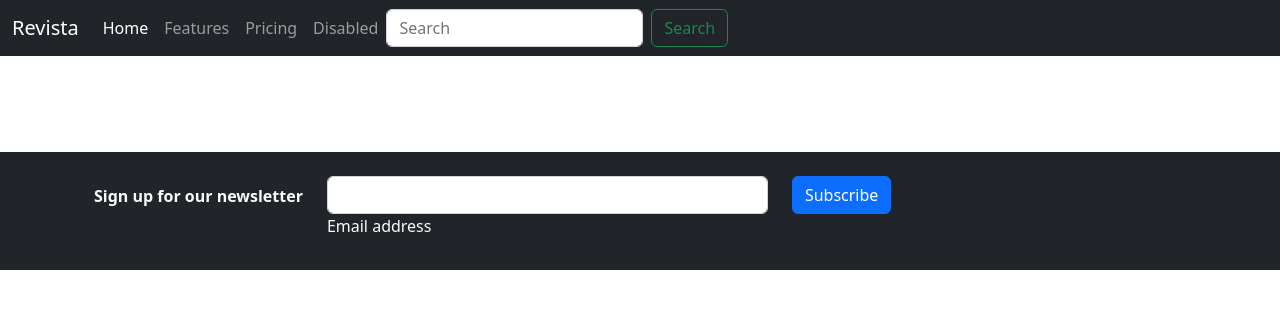
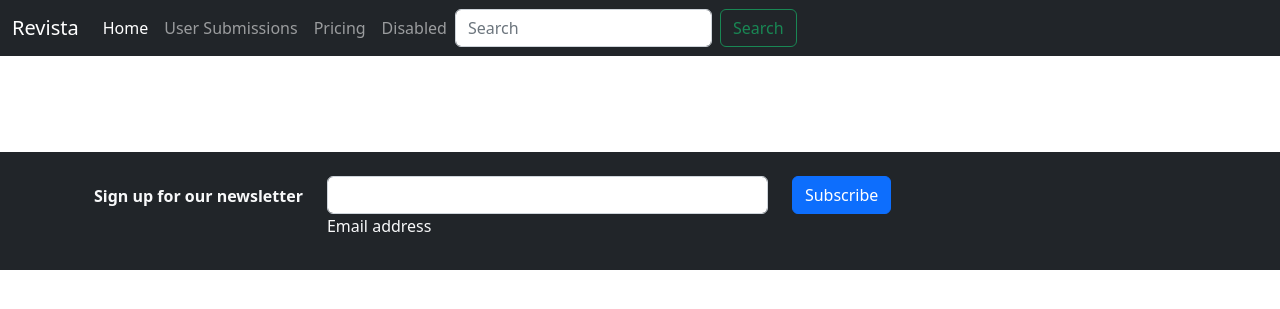
Before and after one commit to CozminM/DAW-revista, a PHP site: page /?search=1 in a window 1280 px wide. Shown: the top 309 px of the page. Run offline with PHP 8.4, Linux system fonts and the light colour scheme; data that the repository does not hold is empty.

Commit message:
chore: Create page for user submitted articles

```diff
--- a/index.php
+++ b/index.php
@@ -34,7 +34,3 @@
 </div>
 
 <?php include 'templates/footer.php' ?>
-
-</body>
-
-</html>
--- a/templates/footer.php
+++ b/templates/footer.php
@@ -23,3 +23,7 @@
         </form>
     </div>
 </footer>
+
+</body>
+
+</html>
--- a/templates/header.php
+++ b/templates/header.php
@@ -24,7 +24,7 @@
                         <a class="nav-link active" aria-current="page" href="index.php">Home</a>
                     </li>
                     <li class="nav-item">
-                        <a class="nav-link" href="#">Features</a>
+                        <a class="nav-link" href="user_news.php">User Submissions</a>
                     </li>
                     <li class="nav-item">
                         <a class="nav-link" href="#">Pricing</a>
--- /dev/null
+++ b/user_news.php
@@ -0,0 +1,5 @@
+<?php include 'templates/header.php' ?>
+
+<h1>Hello</h1>
+
+<?php include 'templates/footer.php' ?>
```
